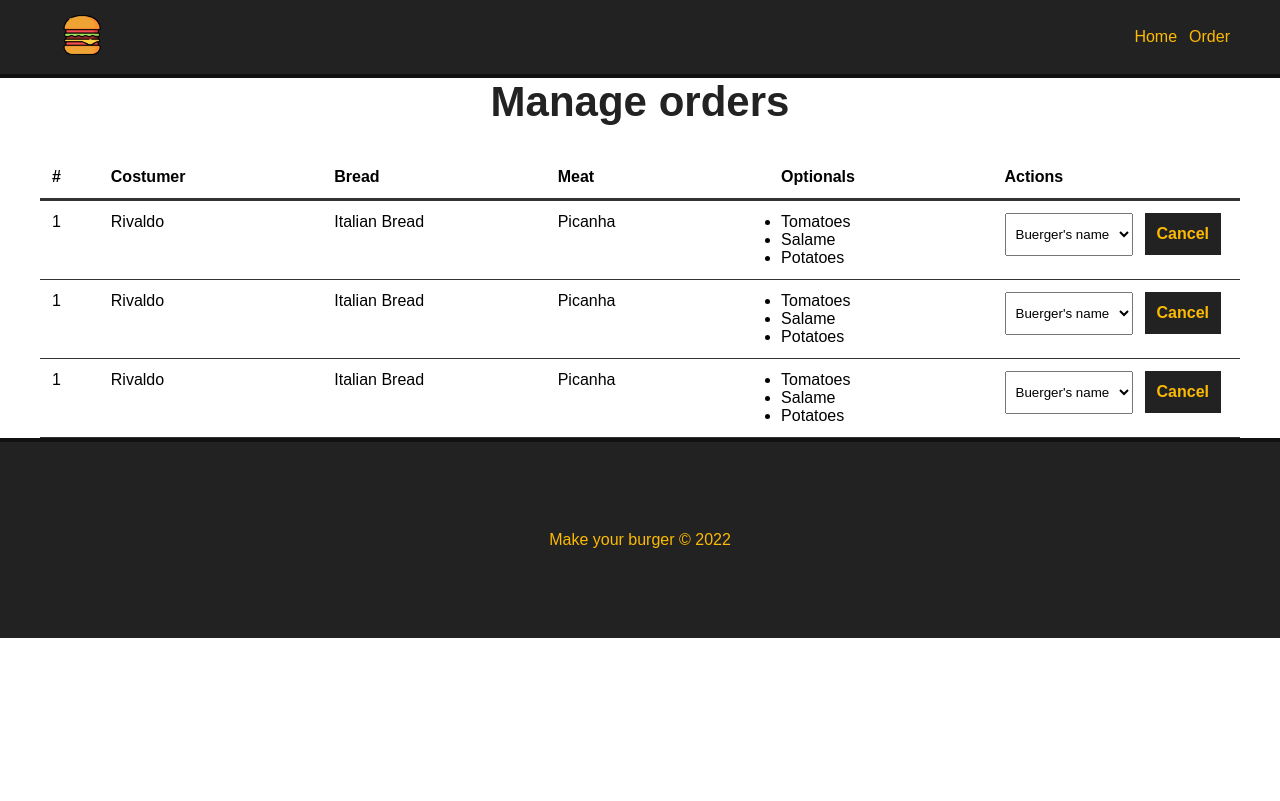
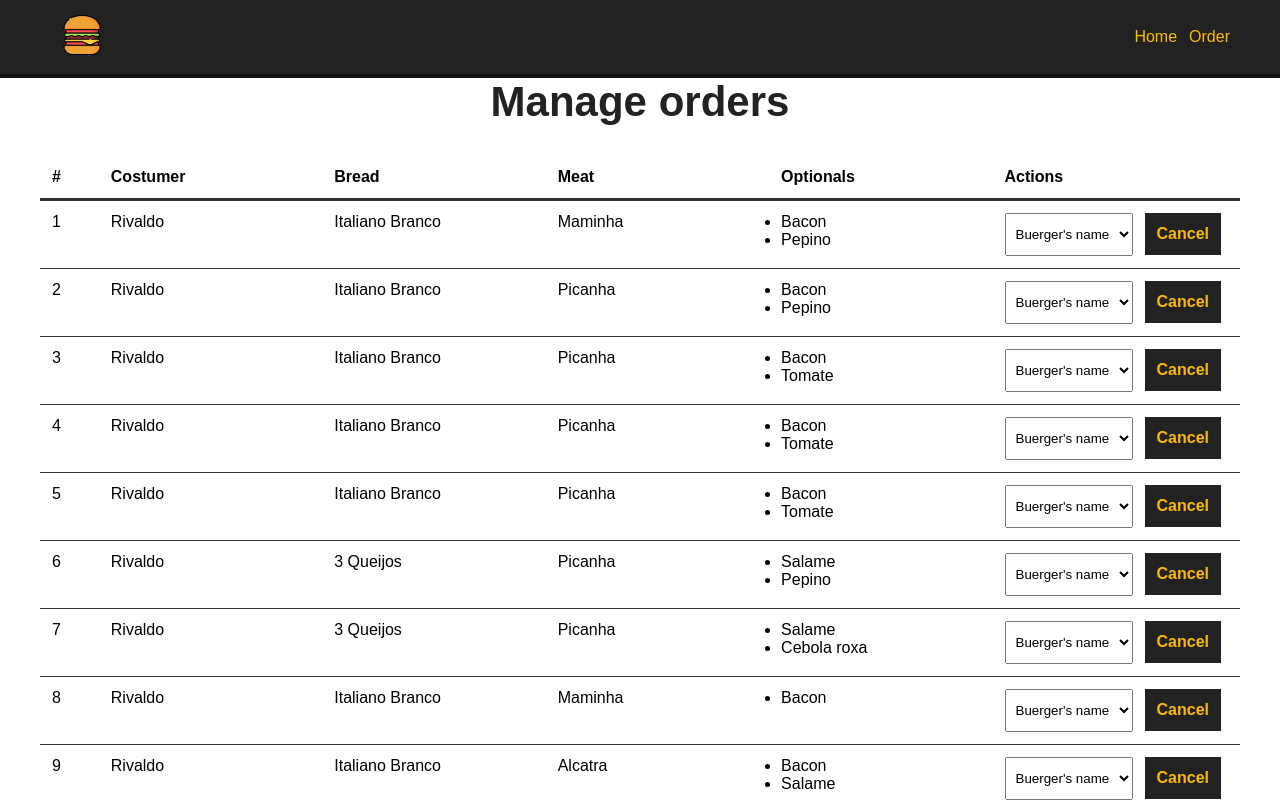
Before and after one commit to rivaldoSouzaS/make-your-buger, a Vue app: page /pedidos in a window 1280 px wide. Shown: the top 801 px of the page. Built offline with nearby package versions, Linux system fonts and the light colour scheme; data requests are answered from the project's data file.

Commit message:
Recuperando burgers do json server

```diff
--- a/db/db.json
+++ b/db/db.json
@@ -240,6 +240,29 @@
       ],
       "status": "Solicitado",
       "id": 15
+    },
+    {
+      "name": "Tony",
+      "meat": null,
+      "bread": "3 Queijos",
+      "optionals": [
+        "Bacon",
+        "Salame"
+      ],
+      "status": "Solicitado",
+      "id": 16
+    },
+    {
+      "name": "Fabio",
+      "meat": "Alcatra",
+      "bread": "3 Queijos",
+      "optionals": [
+        "Bacon",
+        "Salame",
+        "Cebola roxa"
+      ],
+      "status": "Solicitado",
+      "id": 17
     }
   ]
 }
--- a/src/components/Dashboard.vue
+++ b/src/components/Dashboard.vue
@@ -1,7 +1,7 @@
 <template>
     <div id="burger-table">
         <div>
-            <div id="burguer-table-heading">
+            <div id="burger-table-heading">
                 <div class="order-id"> #</div>
                 <div>Costumer</div>
                 <div>Bread</div>
@@ -11,55 +11,17 @@
 
             </div>
         </div>
-        <div id="burguer-table-rows">
-            <div class="burguer-table-row">
-                <div class="order-number">1</div>
-                <div>Rivaldo</div>
-                <div>Italian Bread</div>
-                <div>Picanha</div>
+        <div v-for="burger in burgers" :key="burger.id" id="burger-table-rows">
+            <div class="burger-table-row">
+                <div class="order-number">{{burger.id}}</div>
+                <div>{{burger.name}}</div>
+                <div>{{burger.bread}}</div>
+                <div>{{burger.meat}}</div>
                 <div>
                     <ul>
-                        <li>Tomatoes</li>
-                        <li>Salame</li>
-                        <li>Potatoes</li>
-                    </ul>
-                </div>
-                <div>
-                    <select name="status" class="status">
-                        <option value="">Buerger's name</option>
-                    </select>
-                    <button class="delete">Cancel</button>
-                </div>
-            </div>
-            <div class="burguer-table-row">
-                <div class="order-number">1</div>
-                <div>Rivaldo</div>
-                <div>Italian Bread</div>
-                <div>Picanha</div>
-                <div>
-                    <ul>
-                        <li>Tomatoes</li>
-                        <li>Salame</li>
-                        <li>Potatoes</li>
-                    </ul>
-                </div>
-                <div>
-                    <select name="status" class="status">
-                        <option value="">Buerger's name</option>
-                    </select>
-                    <button class="delete">Cancel</button>
-                </div>
-            </div>
-            <div class="burguer-table-row">
-                <div class="order-number">1</div>
-                <div>Rivaldo</div>
-                <div>Italian Bread</div>
-                <div>Picanha</div>
-                <div>
-                    <ul>
-                        <li>Tomatoes</li>
-                        <li>Salame</li>
-                        <li>Potatoes</li>
+                        <li v-for="(optional, index ) in burger.optionals" :key="index">
+                            {{optional}}
+                        </li>
                     </ul>
                 </div>
                 <div>
@@ -78,8 +40,21 @@ export default {
     name: 'Dashboard',
     data(){
         return{
-
+            burgers: null,
+            burger_id: null,
+            status: []
         }
+    },
+    methods:{
+        async getOrders(){
+            const req = await fetch("http://localhost:3000/burgers")
+            const data = await req.json()
+            this.burgers = data;
+            console.log(this.burgers)
+        }
+    },
+    mounted(){
+        this.getOrders()
     }
 }
 </script>
@@ -90,32 +65,32 @@ export default {
         margin: 0px auto;
     }
 
-    #burguer-table-heading,
-    #burguer-table-rows,
-    .burguer-table-row{
+    #burger-table-heading,
+    #burger-table-rows,
+    .burger-table-row{
         display: flex;
         flex-wrap: wrap;
     }
 
-    #burguer-table-heading{
+    #burger-table-heading{
         font-weight: bold;
         padding:12px;
         border-bottom: 3px solid #333;
     }
 
-    #burguer-table-heading div,
-    .burguer-table-row div{
+    #burger-table-heading div,
+    .burger-table-row div{
         width: 19%;
     }
 
-    .burguer-table-row{
+    .burger-table-row{
         width: 100%;
         padding: 12px;
         border-bottom: 1px solid #333;
     }
 
-    #burguer-table-heading .order-id,
-    .burguer-table-row .order-number{
+    #burger-table-heading .order-id,
+    .burger-table-row .order-number{
         width: 5%;
     }
 
```
